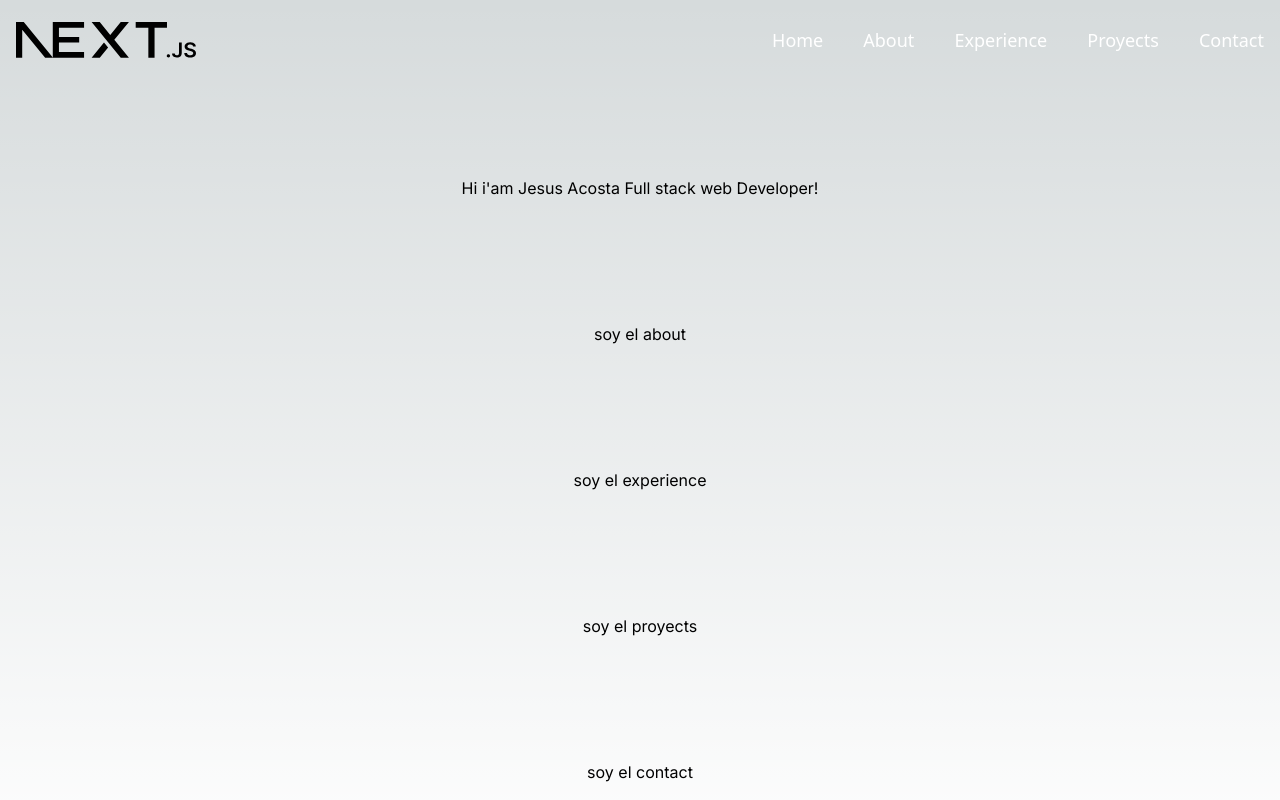
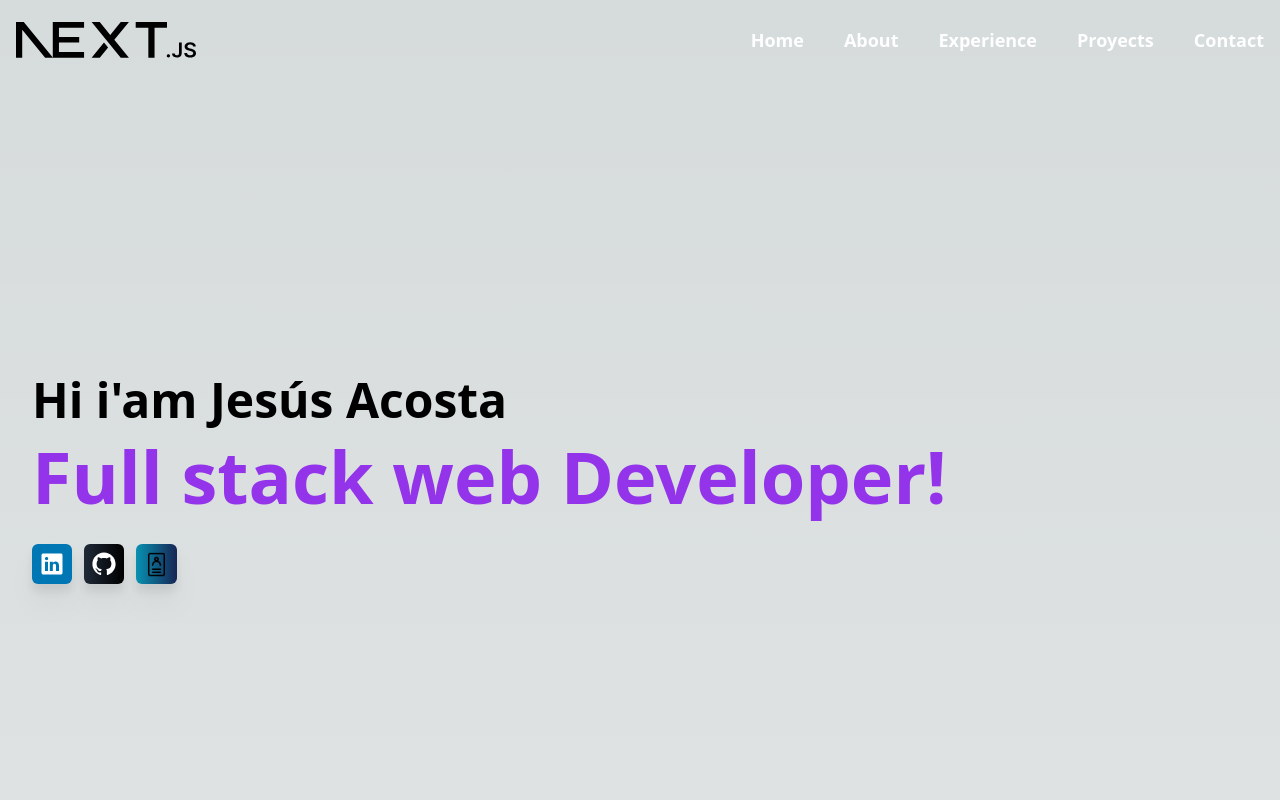
Before and after one commit to Jessuss0/Portfolio-JesusAcosta, a Next.js app in the folder portfolio-jesusacosta/: page / in a window 1280 px wide. Shown: the top 800 px of the page. Built offline with nearby package versions, Linux system fonts and the light colour scheme.

Commit message:
component Home

```diff
--- a/portfolio-jesusacosta/src/components/about/About.jsx
+++ b/portfolio-jesusacosta/src/components/about/About.jsx
@@ -1,6 +1,6 @@
 export default function About() {
     return (
-        <div>
+        <div className="h-screen">
             <h2>soy el about</h2>
         </div>
     );
--- a/portfolio-jesusacosta/src/components/contact/contact.jsx
+++ b/portfolio-jesusacosta/src/components/contact/contact.jsx
@@ -1,6 +1,6 @@
 export default function Contact() {
     return (
-        <div>
+        <div className="h-screen">
             <h2>soy el contact</h2>
         </div>
     );
--- a/portfolio-jesusacosta/src/components/experience/experience.jsx
+++ b/portfolio-jesusacosta/src/components/experience/experience.jsx
@@ -1,6 +1,6 @@
 export default function Experience() {
     return (
-        <div>
+        <div className="h-screen">
             <h2>soy el experience</h2>
         </div>
     );
--- /dev/null
+++ b/portfolio-jesusacosta/src/components/home/home.jsx
@@ -0,0 +1,77 @@
+import Link from "next/link";
+import Image from "next/image";
+import curriculumImage from "@/icons/curriculum.png";
+
+export default function Home() {
+  return (
+    <div className="h-screen flex flex-col justify-center items-start p-8">
+      <div>
+        <h2 className="text-5xl mb-4 font-black">Hi i'am Jesús Acosta</h2>
+        <h2 className="text-7xl text-purple-600 mb-8 font-black">Full stack web Developer!</h2>
+      </div>
+      <div className="flex space-x-3">
+        <Link href={"https://www.linkedin.com/in/jesus-acosta-42647a26a/"}>
+          <button
+            href="/"
+            class="group flex justify-center p-2 rounded-md drop-shadow-xl bg-[#0077b5] from-gray-800 text-white font-semibold hover:translate-y-3 hover:rounded-[50%] transition-all duration-500 hover:from-[#331029] hover:to-[#310413]"
+          >
+            <svg
+              xmlns="http://www.w3.org/2000/svg"
+              width="1em"
+              height="1.1em"
+              viewBox="0 0 512 512"
+              stroke-width="0"
+              fill="currentColor"
+              stroke="currentColor"
+              class="w-6 h-6"
+            >
+              <path d="M444.17 32H70.28C49.85 32 32 46.7 32 66.89v374.72C32 461.91 49.85 480 70.28 480h373.78c20.54 0 35.94-18.21 35.94-38.39V66.89C480.12 46.7 464.6 32 444.17 32zm-273.3 373.43h-64.18V205.88h64.18zM141 175.54h-.46c-20.54 0-33.84-15.29-33.84-34.43 0-19.49 13.65-34.42 34.65-34.42s33.85 14.82 34.31 34.42c-.01 19.14-13.31 34.43-34.66 34.43zm264.43 229.89h-64.18V296.32c0-26.14-9.34-44-32.56-44-17.74 0-28.24 12-32.91 23.69-1.75 4.2-2.22 9.92-2.22 15.76v113.66h-64.18V205.88h64.18v27.77c9.34-13.3 23.93-32.44 57.88-32.44 42.13 0 74 27.77 74 87.64z"></path>
+            </svg>
+            <span class="absolute opacity-0 group-hover:opacity-100 group-hover:text-white group-hover:text-sm group-hover:-translate-y-10 duration-700">
+              Linkedin
+            </span>
+          </button>
+        </Link>
+        <Link href={"https://github.com/Jessuss0"}>
+          <button
+            href="/"
+            class="group flex justify-center p-2 rounded-md drop-shadow-xl bg-gradient-to-r from-gray-800 to-black text-white font-semibold hover:translate-y-3 transition-all duration-500 hover:from-[#331029] hover:to-[#310413]"
+          >
+            <svg
+              class="w-6"
+              viewBox="0 0 15 15"
+              fill="none"
+              xmlns="http://www.w3.org/2000/svg"
+            >
+              <path
+                d="M7.49933 0.25C3.49635 0.25 0.25 3.49593 0.25 7.50024C0.25 10.703 2.32715 13.4206 5.2081 14.3797C5.57084 14.446 5.70302 14.2222 5.70302 14.0299C5.70302 13.8576 5.69679 13.4019 5.69323 12.797C3.67661 13.235 3.25112 11.825 3.25112 11.825C2.92132 10.9874 2.44599 10.7644 2.44599 10.7644C1.78773 10.3149 2.49584 10.3238 2.49584 10.3238C3.22353 10.375 3.60629 11.0711 3.60629 11.0711C4.25298 12.1788 5.30335 11.8588 5.71638 11.6732C5.78225 11.205 5.96962 10.8854 6.17658 10.7043C4.56675 10.5209 2.87415 9.89918 2.87415 7.12104C2.87415 6.32925 3.15677 5.68257 3.62053 5.17563C3.54576 4.99226 3.29697 4.25521 3.69174 3.25691C3.69174 3.25691 4.30015 3.06196 5.68522 3.99973C6.26337 3.83906 6.8838 3.75895 7.50022 3.75583C8.1162 3.75895 8.73619 3.83906 9.31523 3.99973C10.6994 3.06196 11.3069 3.25691 11.3069 3.25691C11.7026 4.25521 11.4538 4.99226 11.3795 5.17563C11.8441 5.68257 12.1245 6.32925 12.1245 7.12104C12.1245 9.9063 10.4292 10.5192 8.81452 10.6985C9.07444 10.9224 9.30633 11.3648 9.30633 12.0413C9.30633 13.0102 9.29742 13.7922 9.29742 14.0299C9.29742 14.2239 9.42828 14.4496 9.79591 14.3788C12.6746 13.4179 14.75 10.7025 14.75 7.50024C14.75 3.49593 11.5036 0.25 7.49933 0.25Z"
+                fill="currentColor"
+                fill-rule="evenodd"
+                clip-rule="evenodd"
+              ></path>
+            </svg>
+            <span class="absolute opacity-0 group-hover:opacity-100 group-hover:text-white group-hover:text-sm group-hover:-translate-y-10 duration-700">
+              GitHub
+            </span>
+          </button>
+        </Link>
+        <button
+          href="/"
+          class="group max-h-10 flex justify-center p-2 rounded-md drop-shadow-xl bg-gradient-to-r from-cyan-600 to-blue-950 text-white font-semibold hover:translate-y-3 transition-all duration-500 hover:from-[#3f3c75] hover:to-[#1a2297]"
+        >
+          <Image
+            className="relative dark:drop-shadow-[0_0_0.3rem_#ffffff70] dark:invert "
+            src={curriculumImage}
+            alt="Next.js Logo"
+            width={25}
+            height={25}
+            priority
+          />
+          <span class="absolute opacity-0 group-hover:opacity-100 group-hover:text-white group-hover:text-sm group-hover:-translate-y-10 duration-700">
+            CV
+          </span>
+        </button>
+      </div>
+    </div>
+  );
+}
--- a/portfolio-jesusacosta/src/components/navBar/navBar.jsx
+++ b/portfolio-jesusacosta/src/components/navBar/navBar.jsx
@@ -3,8 +3,8 @@ import Link from "next/link";
 
 export default function NavBar() {
   return (
-    <div className="flex justify-between items-center p-4 bg-transparent h-20">
-      <div className="">
+    <div className="flex justify-between items-center p-4 bg-transparent h-20 font-semibold">
+      <div>
         <Image
           className="relative dark:drop-shadow-[0_0_0.3rem_#ffffff70] dark:invert "
           src="/next.svg"
--- a/portfolio-jesusacosta/src/components/proyects/proyects.jsx
+++ b/portfolio-jesusacosta/src/components/proyects/proyects.jsx
@@ -1,6 +1,6 @@
 export default function Proyects() {
     return (
-        <div>
+        <div className="h-screen">
             <h2>soy el proyects</h2>
         </div>
     );
--- a/portfolio-jesusacosta/src/pages/index.js
+++ b/portfolio-jesusacosta/src/pages/index.js
@@ -1,4 +1,5 @@
 import { Inter } from "next/font/google";
+import Home from "@/components/home/home";
 import NavBar from "@/components/navBar/navBar";
 import About from "@/components/about/About";
 import Proyects from "@/components/proyects/proyects";
@@ -7,21 +8,29 @@ import Contact from "@/components/contact/contact";
 
 const inter = Inter({ subsets: ["latin"] });
 
-export default function Home() {
+export default function app() {
   return (
     <div>
       <NavBar />
-      <main
-        className={`flex min-h-screen flex-col items-center justify-between p-24 ${inter.className}`}
-      >
-        <div>
-          <h2>Hi i'am Jesus Acosta Full stack web Developer!</h2>
-        </div>
+      <section id="Home">
+        <Home />
+      </section>
+
+      <section id="About">
         <About />
+      </section>
+
+      <section id="Experience">
         <Experience />
+      </section>
+
+      <section id="Proyects">
         <Proyects />
+      </section>
+
+      <section id="Contact">
         <Contact />
-      </main>
+      </section>
     </div>
   );
 }
--- a/portfolio-jesusacosta/src/styles/globals.css
+++ b/portfolio-jesusacosta/src/styles/globals.css
@@ -31,3 +31,7 @@ body {
     text-wrap: balance;
   }
 }
+
+html {
+  scroll-behavior: smooth;
+}
--- a/portfolio-jesusacosta/tailwind.config.js
+++ b/portfolio-jesusacosta/tailwind.config.js
@@ -12,6 +12,7 @@ module.exports = {
         "gradient-conic":
           "conic-gradient(from 180deg at 50% 50%, var(--tw-gradient-stops))",
       },
+
     },
   },
   plugins: [],
```
Also changed, not shown: portfolio-jesusacosta/src/icons/curriculum.png (added).
